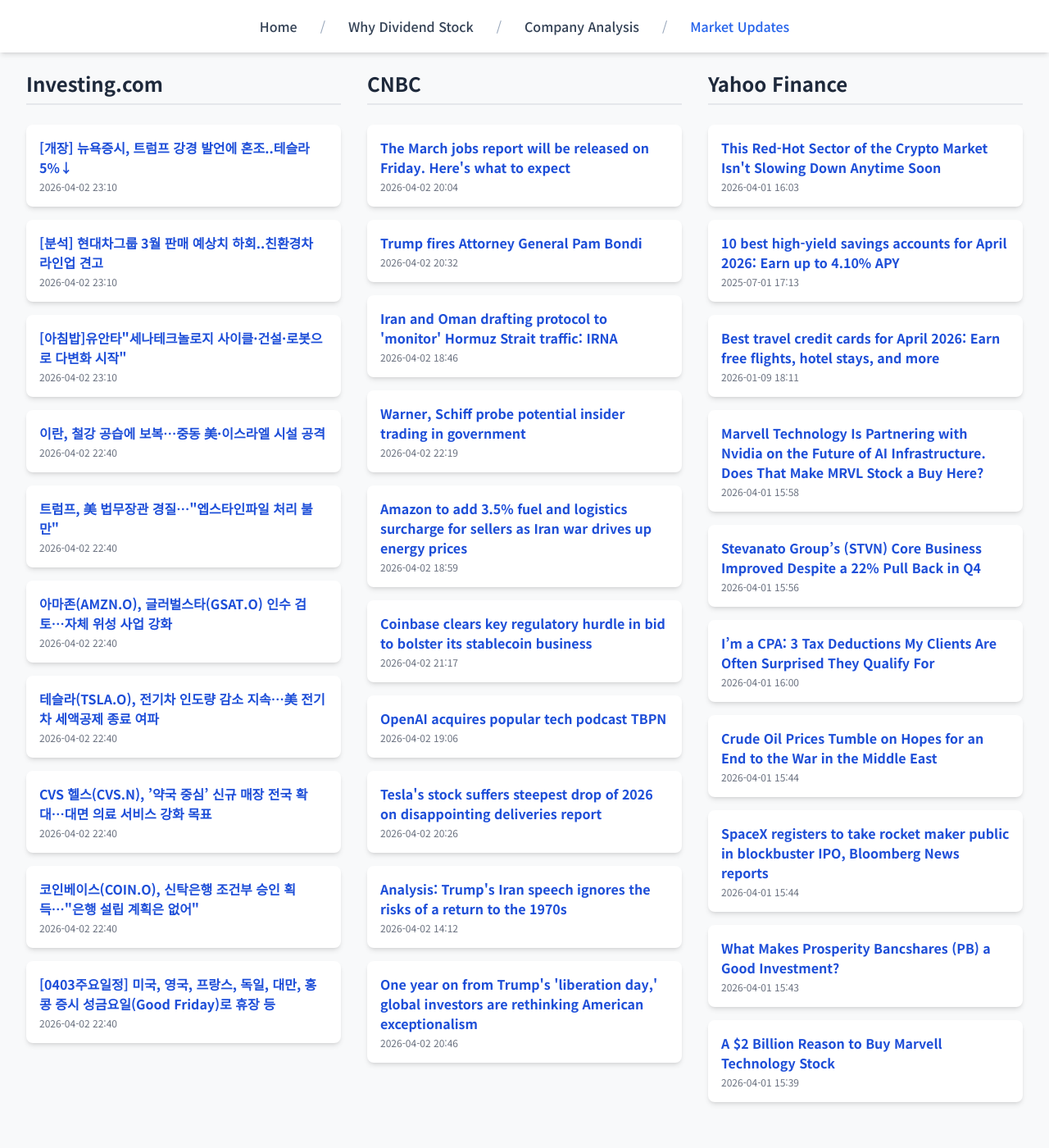
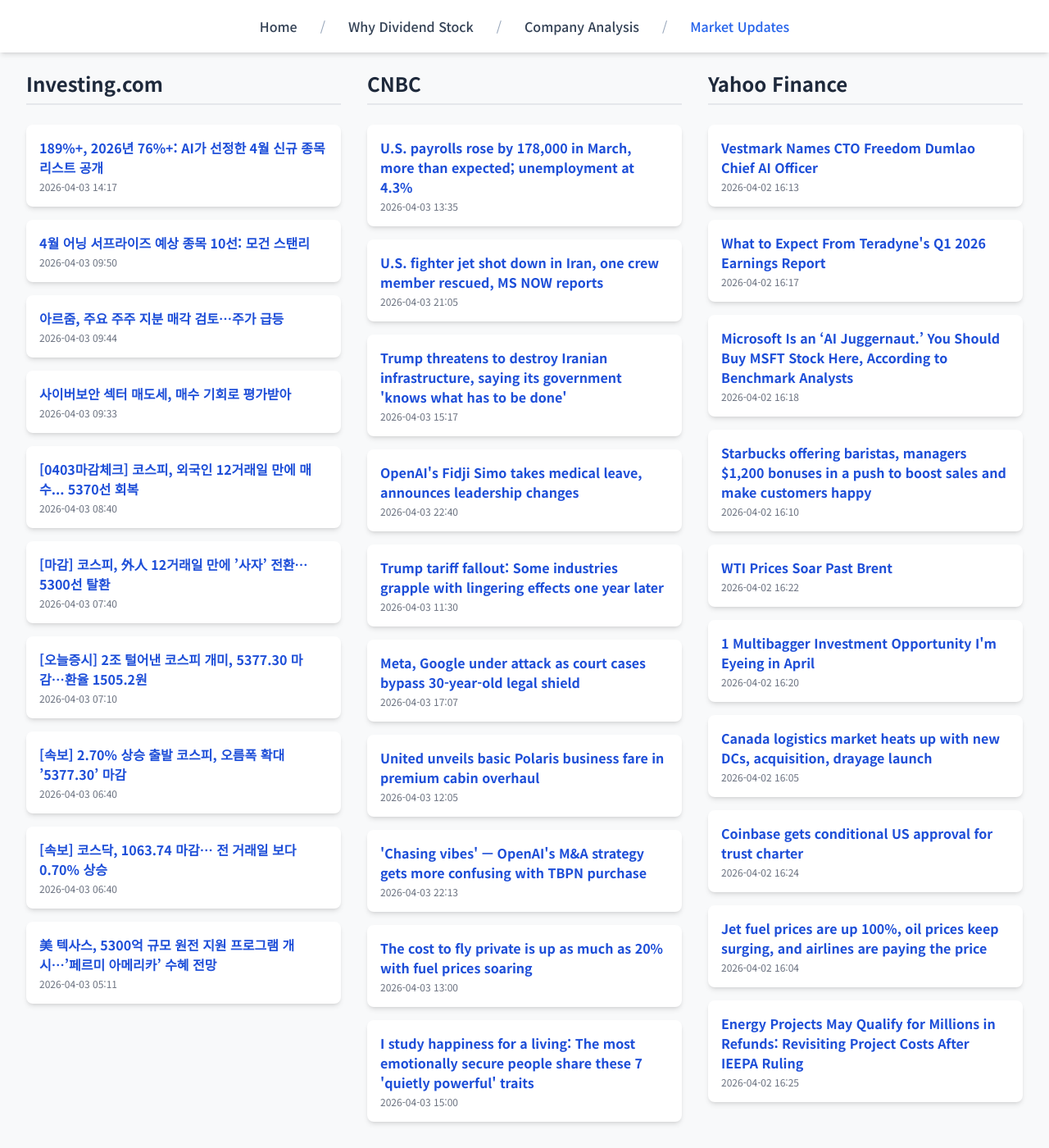
Before and after one commit to Kay-Hwang/my-company-analysis, a Jekyll site: the page built from market-updates.html, in a window 1280 px wide and 1400 px high, scrolled down 190 px. Shown: the whole window at 82% size. Built offline with Jekyll 4.4.1, drawn with Linux system fonts in a browser that asks for light colours; nearby versions of some CDN libraries; a script that is not in the unit is left out; before the commit the page ends 1566 px from its top, so only the background shows below that.

Commit message:
Update daily data

```diff
--- a/_data/latest_data.json
+++ b/_data/latest_data.json
@@ -1,190 +1,190 @@
 {
-  "lastUpdated": "2026년 04월 03일 08:34 KST",
+  "lastUpdated": "2026년 04월 04일 08:33 KST",
   "news": {
     "investing": [
       {
-        "title": "[개장] 뉴욕증시, 트럼프 강경 발언에 혼조..테슬라 5%↓",
-        "link": "https://kr.investing.com/news/stock-market-news/article-1888674",
-        "pubDate": "2026-04-02 23:10:37",
-        "summary": "[개장] 뉴욕증시, 트럼프 강경 발언에 혼조..테슬라 5%↓"
+        "title": "189%+, 2026년 76%+: AI가 선정한 4월 신규 종목 리스트 공개",
+        "link": "https://kr.investing.com/news/stock-market-news/article-1888972",
+        "pubDate": "2026-04-03 14:17:41",
+        "summary": "189%+, 2026년 76%+: AI가 선정한 4월 신규 종목 리스트 공개"
       },
       {
-        "title": "[분석] 현대차그룹 3월 판매 예상치 하회..친환경차 라인업 견고",
-        "link": "https://kr.investing.com/news/stock-market-news/article-1888673",
-        "pubDate": "2026-04-02 23:10:37",
-        "summary": "[분석] 현대차그룹 3월 판매 예상치 하회..친환경차 라인업 견고"
+        "title": "4월 어닝 서프라이즈 예상 종목 10선: 모건 스탠리",
+        "link": "https://kr.investing.com/news/stock-market-news/article-1888926",
+        "pubDate": "2026-04-03 09:50:40",
+        "summary": "4월 어닝 서프라이즈 예상 종목 10선: 모건 스탠리"
       },
       {
-        "title": "[아침밥]유안타\"세나테크놀로지 사이클·건설·로봇으로 다변화 시작\"",
-        "link": "https://kr.investing.com/news/stock-market-news/article-1888669",
-        "pubDate": "2026-04-02 23:10:28",
-        "summary": "[아침밥]유안타\"세나테크놀로지 사이클·건설·로봇으로 다변화 시작\""
+        "title": "아르줌, 주요 주주 지분 매각 검토…주가 급등",
+        "link": "https://kr.investing.com/news/stock-market-news/article-93CH-1888924",
+        "pubDate": "2026-04-03 09:44:12",
+        "summary": "아르줌, 주요 주주 지분 매각 검토…주가 급등"
       },
       {
-        "title": "이란, 철강 공습에 보복…중동 美·이스라엘 시설 공격",
-        "link": "https://kr.investing.com/news/stock-market-news/article-1888641",
-        "pubDate": "2026-04-02 22:40:39",
-        "summary": "이란, 철강 공습에 보복…중동 美·이스라엘 시설 공격"
+        "title": "사이버보안 섹터 매도세, 매수 기회로 평가받아",
+        "link": "https://kr.investing.com/news/stock-market-news/article-1888919",
+        "pubDate": "2026-04-03 09:33:06",
+        "summary": "사이버보안 섹터 매도세, 매수 기회로 평가받아"
       },
       {
-        "title": "트럼프, 美 법무장관 경질…\"엡스타인파일 처리 불만\"",
-        "link": "https://kr.investing.com/news/stock-market-news/article-1888640",
-        "pubDate": "2026-04-02 22:40:39",
-        "summary": "트럼프, 美 법무장관 경질…\"엡스타인파일 처리 불만\""
+        "title": "[0403마감체크] 코스피, 외국인 12거래일 만에 매수... 5370선 회복",
+        "link": "https://kr.investing.com/news/stock-market-news/article-1888910",
+        "pubDate": "2026-04-03 08:40:12",
+        "summary": "[0403마감체크] 코스피, 외국인 12거래일 만에 매수... 5370선 회복"
       },
       {
-        "title": "아마존(AMZN.O), 글러벌스타(GSAT.O) 인수 검토…자체 위성 사업 강화",
-        "link": "https://kr.investing.com/news/stock-market-news/article-1888639",
-        "pubDate": "2026-04-02 22:40:38",
-        "summary": "아마존(AMZN.O), 글러벌스타(GSAT.O) 인수 검토…자체 위성 사업 강화"
+        "title": "[마감] 코스피, 外人 12거래일 만에 ’사자’ 전환…5300선 탈환",
+        "link": "https://kr.investing.com/news/stock-market-news/article-1888905",
+        "pubDate": "2026-04-03 07:40:35",
+        "summary": "[마감] 코스피, 外人 12거래일 만에 ’사자’ 전환…5300선 탈환"
       },
       {
-        "title": "테슬라(TSLA.O), 전기차 인도량 감소 지속…美 전기차 세액공제 종료 여파",
-        "link": "https://kr.investing.com/news/stock-market-news/article-1888637",
-        "pubDate": "2026-04-02 22:40:38",
-        "summary": "테슬라(TSLA.O), 전기차 인도량 감소 지속…美 전기차 세액공제 종료 여파"
+        "title": "[오늘증시] 2조 털어낸 코스피 개미, 5377.30 마감…환율 1505.2원",
+        "link": "https://kr.investing.com/news/stock-market-news/article-1888899",
+        "pubDate": "2026-04-03 07:10:27",
+        "summary": "[오늘증시] 2조 털어낸 코스피 개미, 5377.30 마감…환율 1505.2원"
       },
       {
-        "title": "CVS 헬스(CVS.N), ’약국 중심’ 신규 매장 전국 확대…대면 의료 서비스 강화 목표",
-        "link": "https://kr.investing.com/news/stock-market-news/article-1888636",
-        "pubDate": "2026-04-02 22:40:38",
-        "summary": "CVS 헬스(CVS.N), ’약국 중심’ 신규 매장 전국 확대…대면 의료 서비스 강화 목표"
+        "title": "[속보] 2.70% 상승 출발 코스피, 오름폭 확대 ’5377.30’ 마감",
+        "link": "https://kr.investing.com/news/stock-market-news/article-1888895",
+        "pubDate": "2026-04-03 06:40:31",
+        "summary": "[속보] 2.70% 상승 출발 코스피, 오름폭 확대 ’5377.30’ 마감"
       },
       {
-        "title": "코인베이스(COIN.O), 신탁은행 조건부 승인 획득…\"은행 설립 계획은 없어\"",
-        "link": "https://kr.investing.com/news/stock-market-news/article-1888635",
-        "pubDate": "2026-04-02 22:40:37",
-        "summary": "코인베이스(COIN.O), 신탁은행 조건부 승인 획득…\"은행 설립 계획은 없어\""
+        "title": "[속보] 코스닥, 1063.74 마감… 전 거래일 보다 0.70% 상승",
+        "link": "https://kr.investing.com/news/stock-market-news/article-1888894",
+        "pubDate": "2026-04-03 06:40:30",
+        "summary": "[속보] 코스닥, 1063.74 마감… 전 거래일 보다 0.70% 상승"
       },
       {
-        "title": "[0403주요일정] 미국, 영국, 프랑스, 독일, 대만, 홍콩 증시 성금요일(Good Friday)로 휴장 등",
-        "link": "https://kr.investing.com/news/stock-market-news/article-1888634",
-        "pubDate": "2026-04-02 22:40:10",
-        "summary": "[0403주요일정] 미국, 영국, 프랑스, 독일, 대만, 홍콩 증시 성금요일(Good Friday)로 휴장 등"
+        "title": "美 텍사스, 5300억 규모 원전 지원 프로그램 개시…’페르미 아메리카’ 수혜 전망",
+        "link": "https://kr.investing.com/news/stock-market-news/article-1888885",
+        "pubDate": "2026-04-03 05:11:27",
+        "summary": "美 텍사스, 5300억 규모 원전 지원 프로그램 개시…’페르미 아메리카’ 수혜 전망"
       }
     ],
     "cnbc": [
       {
-        "title": "The March jobs report will be released on Friday. Here's what to expect",
-        "link": "https://www.cnbc.com/2026/04/02/the-march-jobs-report-will-be-released-on-friday-heres-what-to-expect.html",
-        "pubDate": "Thu, 02 Apr 2026 20:04:41 GMT",
-        "summary": "The U.S. economy is projected to show job gains of 59,000 in March, with the unemployment rate holding at 4.4%."
+        "title": "U.S. payrolls rose by 178,000 in March, more than expected; unemployment at 4.3%",
+        "link": "https://www.cnbc.com/2026/04/03/jobs-report-march-2026-.html",
+        "pubDate": "Fri, 03 Apr 2026 13:35:34 GMT",
+        "summary": "Nonfarm payrolls were expected to increase by 59,000 in March, with the unemployment rate holding at 4.4%."
       },
       {
-        "title": "Trump fires Attorney General Pam Bondi",
-        "link": "https://www.cnbc.com/2026/04/02/trump-pam-bondi-attorney-general-lee-zeldin.html",
-        "pubDate": "Thu, 02 Apr 2026 20:32:48 GMT",
-        "summary": "President Trump was said to be unhappy with Pam Bondi's handling of DOJ files about Jeffrey Epstein and the DOJ's failure to prosecute his political enemies."
+        "title": "U.S. fighter jet shot down in Iran, one crew member rescued, MS NOW reports",
+        "link": "https://www.cnbc.com/2026/04/03/us-fighter-jet-downed-in-iran.html",
+        "pubDate": "Fri, 03 Apr 2026 21:05:30 GMT",
+        "summary": "It is unclear if the plane was shot down or went down for another reason."
       },
       {
-        "title": "Iran and Oman drafting protocol to 'monitor' Hormuz Strait traffic: IRNA",
-        "link": "https://www.cnbc.com/2026/04/02/iran-war-oman-hormuz-strait.html",
-        "pubDate": "Thu, 02 Apr 2026 18:46:52 GMT",
-        "summary": "The Strait of Hormuz, the vital artery for global oil transit, has been effectively closed since the Iran war started in late February."
+        "title": "Trump threatens to destroy Iranian infrastructure, saying its government 'knows what has to be done'",
+        "link": "https://www.cnbc.com/2026/04/03/trump-iran-threats-un-resolution-blocked-strait-of-hormuz-f35-shot-down.html",
+        "pubDate": "Fri, 03 Apr 2026 15:17:46 GMT",
+        "summary": "The threat comes a day after he said in a nationwide address that the U.S. military will be hitting Tehran \"extremely hard\" for the next two or three weeks."
       },
       {
-        "title": "Warner, Schiff probe potential insider trading in government",
-        "link": "https://www.cnbc.com/2026/04/02/hegseth-trump-mark-warner-adam-schiff-insider-trading-probe.html",
-        "pubDate": "Thu, 02 Apr 2026 22:19:31 GMT",
-        "summary": "The lawmakers also cited a recent report that a Pete Hegseth-linked broker sought to make a multimillion-dollar investment in a defense-linked ETF in February."
+        "title": "OpenAI's Fidji Simo takes medical leave, announces leadership changes",
+        "link": "https://www.cnbc.com/2026/04/03/openai-fidji-simo-medical-leave-executive-changes.html",
+        "pubDate": "Fri, 03 Apr 2026 22:40:38 GMT",
+        "summary": "OpenAI President Greg Brockman will oversee product in Simo's absence."
       },
       {
-        "title": "Amazon to add 3.5% fuel and logistics surcharge for sellers as Iran war drives up energy prices",
-        "link": "https://www.cnbc.com/2026/04/02/amazon-add-3point5percent-fuel-and-logistics-surcharge-for-sellers-amid-iran-war.html",
-        "pubDate": "Thu, 02 Apr 2026 18:59:44 GMT",
-        "summary": "With the Iran war now in its fifth week, Amazon said it's adding a 3.5% fuel and logistics surcharge for third-party sellers in the U.S. and Canada."
+        "title": "Trump tariff fallout: Some industries grapple with lingering effects one year later",
+        "link": "https://www.cnbc.com/2026/04/03/trump-tariffs-trade-war-impact.html",
+        "pubDate": "Fri, 03 Apr 2026 11:30:01 GMT",
+        "summary": "A year after his \"liberation day,\" Trump's trade war has reshaped how companies in industries such as retail and autos are modeling economic and policy risk."
       },
       {
-        "title": "Coinbase clears key regulatory hurdle in bid to bolster its stablecoin business",
-        "link": "https://www.cnbc.com/2026/04/02/coinbase-clears-key-regulatory-hurdle-in-bid-to-bolster-its-stablecoin-business.html",
-        "pubDate": "Thu, 02 Apr 2026 21:17:37 GMT",
-        "summary": "Coinbase has received conditional approval from the U.S. Office of the Comptroller of the Currency to operate as a trust bank, the company said Thursday."
+        "title": "Meta, Google under attack as court cases bypass 30-year-old legal shield",
+        "link": "https://www.cnbc.com/2026/04/03/meta-google-under-attack-court-cases-bypass-30-year-old-legal-shield.html",
+        "pubDate": "Fri, 03 Apr 2026 17:07:55 GMT",
+        "summary": "Internet platforms have long been able to rely on special protections to avoid liability for what takes place on their sites. But that may be changing."
       },
       {
-        "title": "OpenAI acquires popular tech podcast TBPN",
-        "link": "https://www.cnbc.com/2026/04/02/openai-acquires-tech-podcast-tbpn.html",
-        "pubDate": "Thu, 02 Apr 2026 19:06:30 GMT",
-        "summary": "OpenAI did not disclose the terms of the deal but said TBPN will be housed within its strategy organization."
+        "title": "United unveils basic Polaris business fare in premium cabin overhaul",
+        "link": "https://www.cnbc.com/2026/04/03/united-base-polaris-business-class.html",
+        "pubDate": "Fri, 03 Apr 2026 12:05:47 GMT",
+        "summary": "United is overhauling its fare classes, offering cheaper business class and premium economy fares that are more restrictive."
       },
       {
-        "title": "Tesla's stock suffers steepest drop of 2026 on disappointing deliveries report",
-        "link": "https://www.cnbc.com/2026/04/02/tesla-tsla-q1-2026-vehicle-delivery-production.html",
-        "pubDate": "Thu, 02 Apr 2026 20:26:51 GMT",
-        "summary": "Tesla is coming off a year of declining deliveries due in part to increased competition from rivals in China offering lower-cost models."
+        "title": "'Chasing vibes' — OpenAI's M&A strategy gets more confusing with TBPN purchase",
+        "link": "https://www.cnbc.com/2026/04/03/chasing-vibes-openai-ma-strategy-gets-more-confusing-with-tbpn-.html",
+        "pubDate": "Fri, 03 Apr 2026 22:13:34 GMT",
+        "summary": "Over 10 months after shelling out an eye-popping $6.4 billion for Jony Ive's nascent devices startup, OpenAI announced it's buying media company TBPN."
       },
       {
-        "title": "Analysis: Trump's Iran speech ignores the risks of a return to the 1970s",
-        "link": "https://www.cnbc.com/2026/04/01/trump-iran-war-speech-1970s-energy-crisis.html",
-        "pubDate": "Thu, 02 Apr 2026 14:12:31 GMT",
-        "summary": "Oil shocks crippled past presidencies. The Iran war is putting Trump into the danger zone."
+        "title": "The cost to fly private is up as much as 20% with fuel prices soaring",
+        "link": "https://www.cnbc.com/2026/04/03/private-jet-travel-costs-rise-fuel-prices.html",
+        "pubDate": "Fri, 03 Apr 2026 13:00:01 GMT",
+        "summary": "Deep-pocketed travelers are less likely to get priced out as airfares rise, but they have to navigate unexpected fees related to the Iran war and rising fuel costs."
       },
       {
-        "title": "One year on from Trump's 'liberation day,' global investors are rethinking American exceptionalism",
-        "link": "https://www.cnbc.com/2026/04/02/liberation-day-1-year-on-investors-are-rethinking-us-assets.html",
-        "pubDate": "Thu, 02 Apr 2026 20:46:52 GMT",
-        "summary": "U.S. exceptionalism is \"no longer automatic\" among global investors, one market watcher told CNBC."
+        "title": "I study happiness for a living: The most emotionally secure people share these 7 'quietly powerful' traits",
+        "link": "https://www.cnbc.com/2026/04/03/happiness-expert-emotionally-secure-people-share-these-7-traits.html",
+        "pubDate": "Fri, 03 Apr 2026 15:00:02 GMT",
+        "summary": "Happiness researcher Jessica Weiss reveals the quiet but powerful traits that emotionally secure people have in common."
       }
     ],
     "yahoo": [
       {
-        "title": "This Red-Hot Sector of the Crypto Market Isn't Slowing Down Anytime Soon",
-        "link": "https://finance.yahoo.com/markets/crypto/articles/red-hot-sector-crypto-market-160300556.html",
-        "pubDate": "2026-04-01T16:03:00Z",
-        "summary": "This Red-Hot Sector of the Crypto Market Isn't Slowing Down Anytime Soon"
+        "title": "Vestmark Names CTO Freedom Dumlao Chief AI Officer",
+        "link": "https://finance.yahoo.com/sectors/technology/articles/vestmark-names-cto-freedom-dumlao-161331069.html",
+        "pubDate": "2026-04-02T16:13:31Z",
+        "summary": "Vestmark Names CTO Freedom Dumlao Chief AI Officer"
       },
       {
-        "title": "10 best high-yield savings accounts for April 2026: Earn up to 4.10% APY",
-        "link": "https://finance.yahoo.com/personal-finance/banking/article/10-best-high-yield-savings-accounts-for-april-2026-earn-up-to-410-apy-171334124.html",
-        "pubDate": "2025-07-01T17:13:34Z",
-        "summary": "10 best high-yield savings accounts for April 2026: Earn up to 4.10% APY"
+        "title": "What to Expect From Teradyne's Q1 2026 Earnings Report",
+        "link": "https://finance.yahoo.com/markets/stocks/articles/expect-teradynes-q1-2026-earnings-161750739.html",
+        "pubDate": "2026-04-02T16:17:50Z",
+        "summary": "What to Expect From Teradyne's Q1 2026 Earnings Report"
       },
       {
-        "title": "Best travel credit cards for April 2026: Earn free flights, hotel stays, and more",
-        "link": "https://finance.yahoo.com/personal-finance/credit-cards/article/best-travel-rewards-credit-card-172745542.html",
-        "pubDate": "2026-01-09T18:11:36Z",
-        "summary": "Best travel credit cards for April 2026: Earn free flights, hotel stays, and more"
+        "title": "Microsoft Is an ‘AI Juggernaut.’ You Should Buy MSFT Stock Here, According to Benchmark Analysts",
+        "link": "https://finance.yahoo.com/markets/stocks/articles/microsoft-ai-juggernaut-buy-msft-161849674.html",
+        "pubDate": "2026-04-02T16:18:49Z",
+        "summary": "Microsoft Is an ‘AI Juggernaut.’ You Should Buy MSFT Stock Here, According to Benchmark Analysts"
       },
       {
-        "title": "Marvell Technology Is Partnering with Nvidia on the Future of AI Infrastructure. Does That Make MRVL Stock a Buy Here?",
-        "link": "https://finance.yahoo.com/markets/stocks/articles/marvell-technology-partnering-nvidia-future-155814776.html",
-        "pubDate": "2026-04-01T15:58:14Z",
-        "summary": "Marvell Technology Is Partnering with Nvidia on the Future of AI Infrastructure. Does That Make MRVL Stock a Buy Here?"
+        "title": "Starbucks offering baristas, managers $1,200 bonuses in a push to boost sales and make customers happy",
+        "link": "https://finance.yahoo.com/news/starbucks-offering-baristas-managers-1200-bonuses-in-a-push-to-boost-sales-and-make-customers-happy-161048195.html",
+        "pubDate": "2026-04-02T16:10:48Z",
+        "summary": "Starbucks offering baristas, managers $1,200 bonuses in a push to boost sales and make customers happy"
       },
       {
-        "title": "Stevanato Group’s (STVN) Core Business Improved Despite a 22% Pull Back in Q4",
-        "link": "https://finance.yahoo.com/markets/stocks/articles/stevanato-group-stvn-core-business-155656099.html",
-        "pubDate": "2026-04-01T15:56:56Z",
-        "summary": "Stevanato Group’s (STVN) Core Business Improved Despite a 22% Pull Back in Q4"
+        "title": "WTI Prices Soar Past Brent",
+        "link": "https://finance.yahoo.com/markets/commodities/articles/wti-prices-soar-past-brent-162200629.html",
+        "pubDate": "2026-04-02T16:22:00Z",
+        "summary": "WTI Prices Soar Past Brent"
       },
       {
-        "title": "I’m a CPA: 3 Tax Deductions My Clients Are Often Surprised They Qualify For",
-        "link": "https://finance.yahoo.com/economy/policy/articles/m-cpa-3-tax-deductions-160006581.html",
-        "pubDate": "2026-04-01T16:00:06Z",
-        "summary": "I’m a CPA: 3 Tax Deductions My Clients Are Often Surprised They Qualify For"
+        "title": "1 Multibagger Investment Opportunity I'm Eyeing in April",
+        "link": "https://finance.yahoo.com/markets/stocks/articles/1-multibagger-investment-opportunity-im-162000626.html",
+        "pubDate": "2026-04-02T16:20:00Z",
+        "summary": "1 Multibagger Investment Opportunity I'm Eyeing in April"
       },
       {
-        "title": "Crude Oil Prices Tumble on Hopes for an End to the War in the Middle East",
-        "link": "https://finance.yahoo.com/sectors/energy/articles/crude-oil-prices-tumble-hopes-154409917.html",
-        "pubDate": "2026-04-01T15:44:09Z",
-        "summary": "Crude Oil Prices Tumble on Hopes for an End to the War in the Middle East"
+        "title": "Canada logistics market heats up with new DCs, acquisition, drayage launch",
+        "link": "https://finance.yahoo.com/economy/articles/canada-logistics-market-heats-dcs-160544204.html",
+        "pubDate": "2026-04-02T16:05:44Z",
+        "summary": "Canada logistics market heats up with new DCs, acquisition, drayage launch"
       },
       {
-        "title": "SpaceX registers to take rocket maker public in blockbuster IPO, Bloomberg News reports",
-        "link": "https://finance.yahoo.com/markets/stocks/articles/spacex-registers-rocket-maker-public-152655158.html",
-        "pubDate": "2026-04-01T15:44:08Z",
-        "summary": "SpaceX registers to take rocket maker public in blockbuster IPO, Bloomberg News reports"
+        "title": "Coinbase gets conditional US approval for trust charter",
+        "link": "https://finance.yahoo.com/markets/crypto/articles/coinbase-gets-conditional-us-approval-162424932.html",
+        "pubDate": "2026-04-02T16:24:24Z",
+        "summary": "Coinbase gets conditional US approval for trust charter"
       },
       {
-        "title": "What Makes Prosperity Bancshares (PB) a Good Investment?",
-        "link": "https://finance.yahoo.com/markets/stocks/articles/makes-prosperity-bancshares-pb-good-154315881.html",
-        "pubDate": "2026-04-01T15:43:15Z",
-        "summary": "What Makes Prosperity Bancshares (PB) a Good Investment?"
+        "title": "Jet fuel prices are up 100%, oil prices keep surging, and airlines are paying the price",
+        "link": "https://finance.yahoo.com/news/jet-fuel-prices-are-up-100-oil-prices-keep-surging-and-airlines-are-paying-the-price-160448588.html",
+        "pubDate": "2026-04-02T16:04:48Z",
+        "summary": "Jet fuel prices are up 100%, oil prices keep surging, and airlines are paying the price"
       },
       {
-        "title": "A $2 Billion Reason to Buy Marvell Technology Stock",
-        "link": "https://finance.yahoo.com/markets/stocks/articles/2-billion-reason-buy-marvell-153907821.html",
-        "pubDate": "2026-04-01T15:39:07Z",
-        "summary": "A $2 Billion Reason to Buy Marvell Technology Stock"
+        "title": "Energy Projects May Qualify for Millions in Refunds: Revisiting Project Costs After IEEPA Ruling",
+        "link": "https://finance.yahoo.com/sectors/energy/articles/energy-projects-may-qualify-millions-162531683.html",
+        "pubDate": "2026-04-02T16:25:31Z",
+        "summary": "Energy Projects May Qualify for Millions in Refunds: Revisiting Project Costs After IEEPA Ruling"
       }
     ]
   }
```
